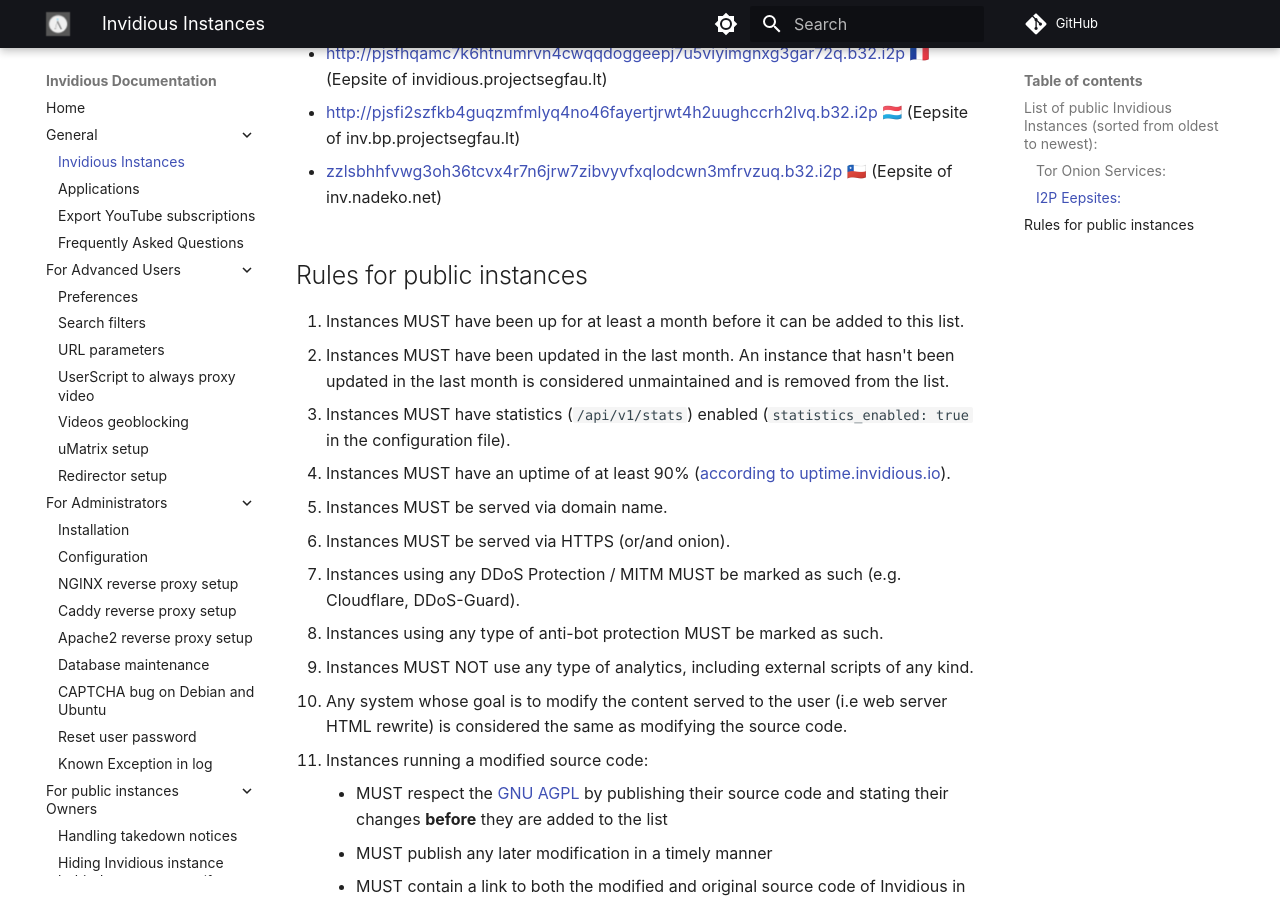
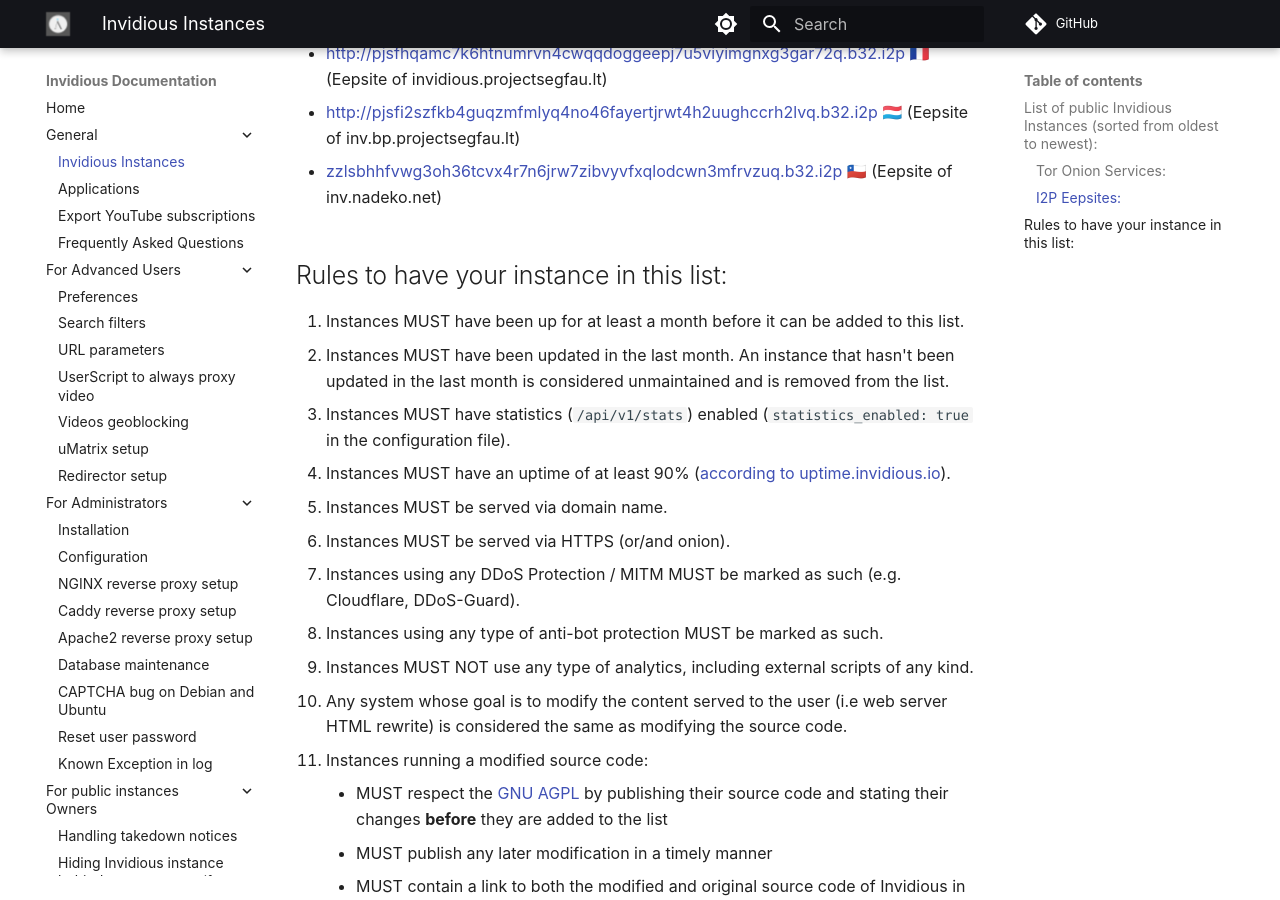
Before and after one commit to iv-org/documentation, an MkDocs documentation site: the page built from docs/instances.md, in a window 1280 px wide and 900 px high, scrolled down 1942 px. Built offline with MkDocs 1.6.1 and Material for MkDocs 9.7.7, drawn with Linux system fonts in a browser that asks for light colours; comment, search, counter and statistics services are not loaded.

Commit message:
Don't change the title, since public instances can also not be in the list

```diff
--- a/docs/instances.md
+++ b/docs/instances.md
@@ -90,7 +90,7 @@
 
 * [zzlsbhhfvwg3oh36tcvx4r7n6jrw7zibvyvfxqlodcwn3mfrvzuq.b32.i2p](http://zzlsbhhfvwg3oh36tcvx4r7n6jrw7zibvyvfxqlodcwn3mfrvzuq.b32.i2p) 🇨🇱 (Eepsite of inv.nadeko.net)
 
-## Rules for public instances
+## Rules to have your instance in this list:
 
 1. Instances MUST have been up for at least a month before it can be added to this list.
 2. Instances MUST have been updated in the last month. An instance that hasn't been updated in the last month is considered unmaintained and is removed from the list.
```
